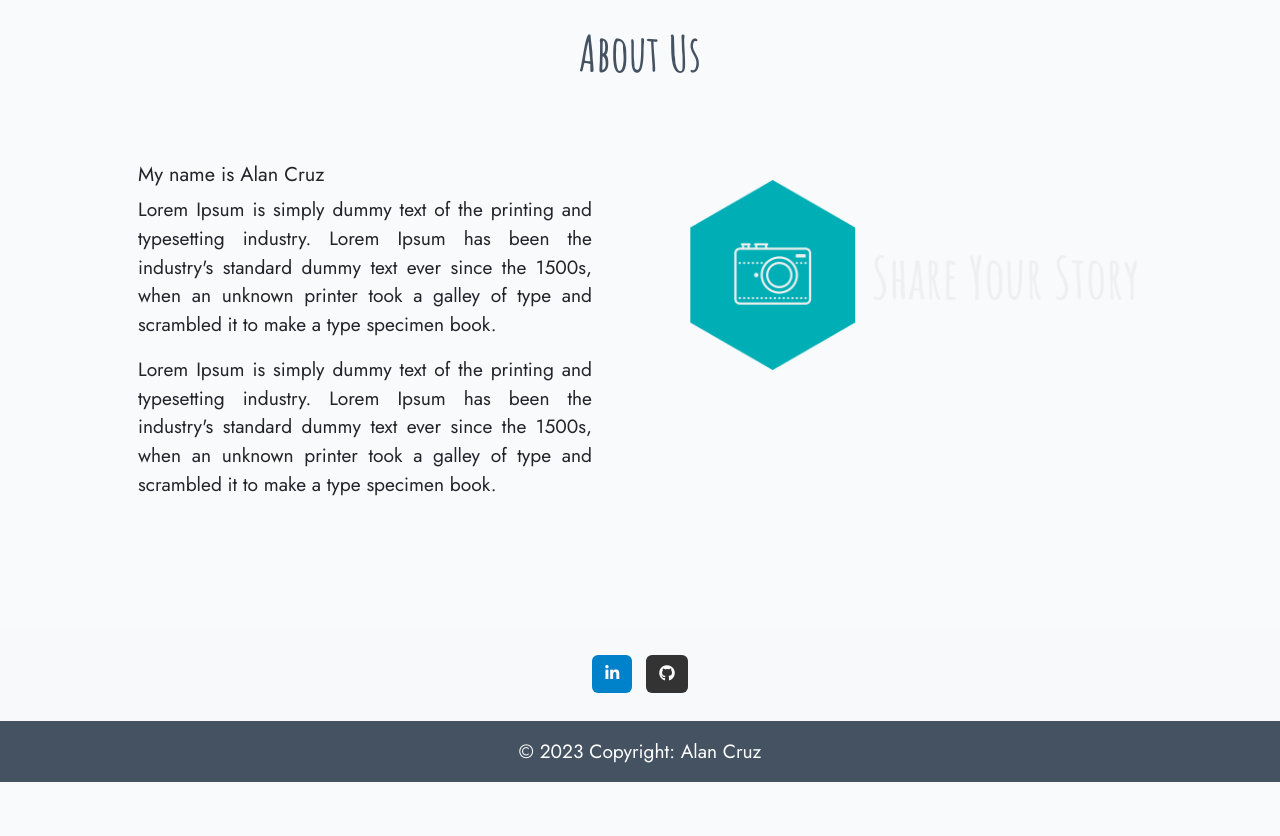
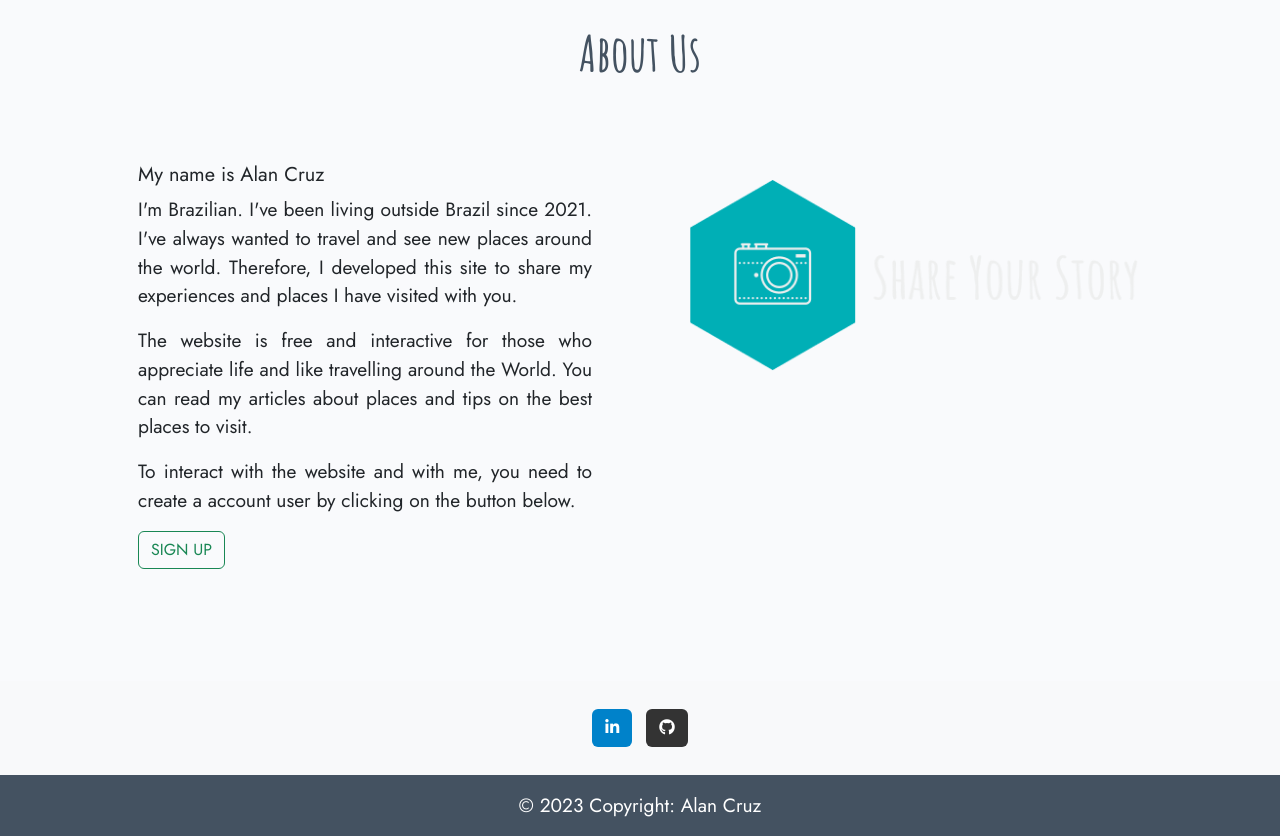
Before and after one commit to llancruzz/share-story, a Django app: page /about/ in a window 1280 px wide. Shown: the part 152-988 px from the top of the page. Before the commit the page ends 934 px from the top, so only its background shows below. Run offline with Django 3.2, Linux system fonts and the light colour scheme.

Commit message:
feat: Add button signup to about page

```diff
--- a/social_app/views.py
+++ b/social_app/views.py
@@ -53,7 +53,7 @@ class PostDetail(View):
     def post(self, request, slug, *args, **kwargs):
         queryset = Post.objects.filter(status=1)
         post = get_object_or_404(queryset, slug=slug)
-        comments = post.comments.filter(approved=True).order_by("created_on")
+        comments = post.comments.filter(approved=True).order_by("-created_on")
         liked = False
         if post.likes.filter(id=self.request.user.id).exists():
             liked = True
--- a/static/css/style.css
+++ b/static/css/style.css
@@ -211,3 +211,10 @@ body {
 #hide-text-area{
     display: none;
 }
+
+.text-delete {
+    text-align: center;
+    margin-top: 2em;
+    font-family: 'Amatic SC';
+    font-size: 2.5em;
+}
--- a/templates/about.html
+++ b/templates/about.html
@@ -14,14 +14,15 @@
     <div class="row mx-2 pb-md-5">
         <div class="col-12 col-md-6 mt-xxl-1 p-lg-5 aboutp">
             <h5>My name is Alan Cruz</h5>
-            <p> Lorem Ipsum is simply dummy text of the printing and typesetting industry. Lorem Ipsum has been the
-                industry's standard
-                dummy text ever since the 1500s, when an unknown printer took a galley of type and scrambled it to make
-                a type specimen book. </p>
-            <p> Lorem Ipsum is simply dummy text of the printing and typesetting industry. Lorem Ipsum has been the
-                industry's standard
-                dummy text ever since the 1500s, when an unknown printer took a galley of type and scrambled it to make
-                a type specimen book. </p>
+            <p> I'm Brazilian. I've been living outside Brazil since 2021. I've always wanted to travel
+                and see new places around the world. Therefore, I developed this site to share my
+                experiences and places I have visited with you.
+            </p>
+            <p>The website is free and interactive for those who appreciate life and like travelling
+                around the World. You can read my articles about places and tips on the best places to visit.
+            </p>
+            <p>To interact with the website and with me, you need to create a account user by clicking on the button below.</p>
+            <a class="link" href="/accounts/signup/"><button class="btn btn-outline-success">SIGN UP</button></a>
         </div>
         <div class="col-12 col-md-6 mt-3 mt-xxl-1 p-lg-5">
             <img class="img-fluid about-me-image" src="../static/images/share_transp.png" alt="share your story">
--- a/templates/account/login.html
+++ b/templates/account/login.html
@@ -12,8 +12,7 @@
     <div class="col-md-8 mt-3 offset-md-2">
       <h3>{% trans "Sign In" %}</h3>
 
-      <p>{% blocktrans %}Welcome back to the Share Your Story blog. To leave a comment or like a post
-        and share your story, please log in. If you
+      <p>{% blocktrans %}Welcome back to the Share Your Story blog. To leave a comment or like a post, please log in. If you
         have not created an account yet, then <a class="link" href="{{ signup_url }}">sign up</a>
         first.{% endblocktrans %}</p>
     </div>
--- a/templates/account/signup.html
+++ b/templates/account/signup.html
@@ -10,7 +10,7 @@
     <div class="col-md-8 mt-3 offset-md-2">
       <h3>{% trans "Sign Up" %}</h3>
 
-      <p>{% blocktrans %}Welcome back to the code|star blog. Do you already have an account? Then please <a class="link"
+      <p>{% blocktrans %}Welcome back to Share Your Story blog. Do you already have an account? Then please <a class="link"
           href="{{ login_url }}">sign in</a> instead.{% endblocktrans %}</p>
     </div>
   </div>
```
Also changed, not shown: social_app/models.py (+6 -4 lines), templates/delete_comment.html (+2 -6 lines), social_app/migrations/0004_alter_post_status.py (added), social_app/migrations/0005_story.py (added), social_app/migrations/0006_sharestory.py (added), social_app/migrations/0007_auto_20230119_1504.py (added).
